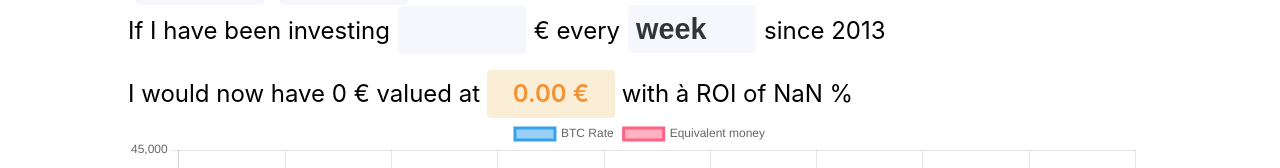
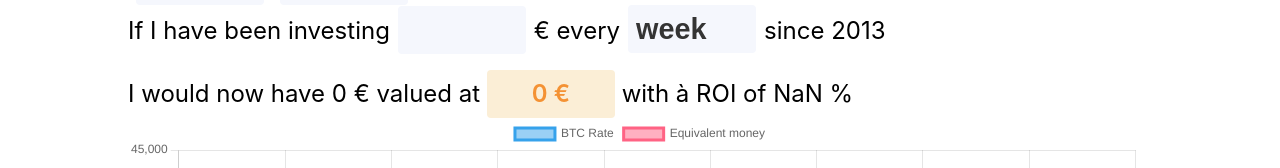
Before and after one commit to Dadagis/react-sandbox, a React (Create React App) app: page / in a window 1280 px wide. Shown: the part 140-308 px from the top of the page. Built offline with nearby package versions, Linux system fonts and the light colour scheme.

Commit message:
:children_crossing: To locale string function on final amount

```diff
--- a/src/components/calculator.jsx
+++ b/src/components/calculator.jsx
@@ -24,7 +24,7 @@ export default function Calculator() {
     2021: 41672.35465483228,
     2022: 15479.995,
   });
-  const [frequency, setFrequency] = useState({ week: 53, month: 12, year: 1 });
+  const [frequency, setFrequency] = useState({ week: 52, month: 12, year: 1 });
   const [chosenFrequency, setChosenFrequency] = useState('week');
 
   const generateChart = () => {
@@ -220,7 +220,7 @@ export default function Calculator() {
             (((endYear - startYear) * frequency[chosenFrequency] * baseIncome) /
               revenue[startYear]) *
             revenue[endYear]
-          ).toFixed(2)}{' '}
+          ).toLocaleString()}{' '}
           €
         </span>
         <span>
```
